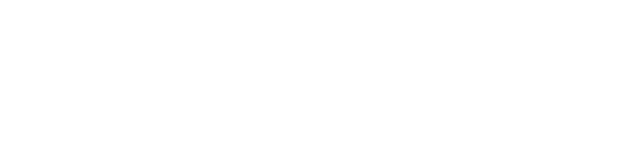
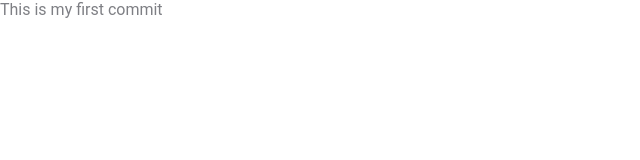
Before and after one commit to PKholodniuk/myFirstSite, a plain HTML site: page index.html in a window 1280 px wide. Shown: the whole page, without its empty margins (0-640 px from the left). Drawn offline with Linux system fonts and the light colour scheme.

```diff
--- a/index.html
+++ b/index.html
@@ -10,6 +10,6 @@
 </head>
 
 <body>
-
+<body>This is my first commit</body>
 </body>
 </html>
```
